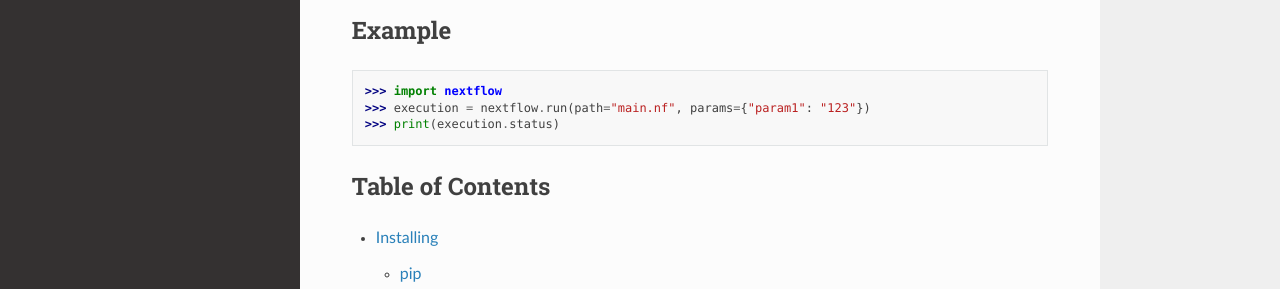
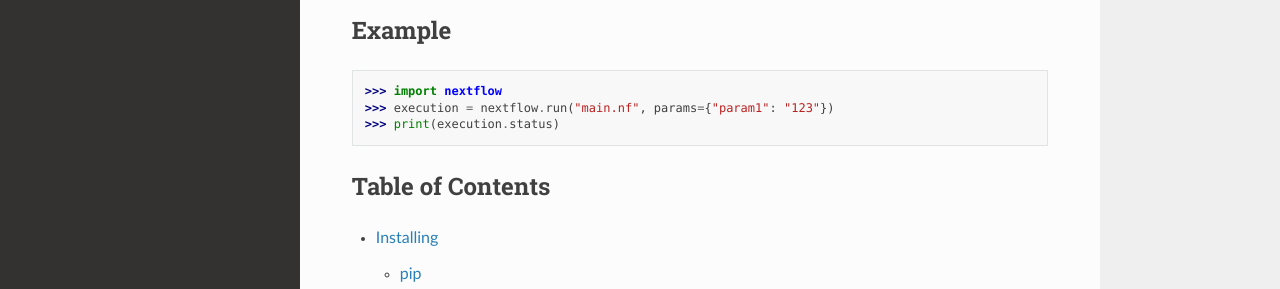
Before and after one commit to goodwright/nextflow.py, a Sphinx documentation site: the page built from docs/source/index.rst, in a window 1280 px wide and 900 px high. Shown: the part 218-507 px from the top of the window. Built offline with Sphinx 7.4.7 and the Read the Docs theme 2.0.0, drawn with Linux system fonts in a browser that asks for light colours.

Commit message:
Remove reference to old run param in docs

```diff
--- a/README.rst
+++ b/README.rst
@@ -25,7 +25,7 @@ Example
 -------
 
    >>> import nextflow
-   >>> execution = nextflow.run(path="main.nf", params={"param1": "123"})
+   >>> execution = nextflow.run("main.nf", params={"param1": "123"})
    >>> print(execution.status)
 
 
--- a/docs/source/index.rst
+++ b/docs/source/index.rst
@@ -8,7 +8,7 @@ Example
 -------
 
    >>> import nextflow
-   >>> execution = nextflow.run(path="main.nf", params={"param1": "123"})
+   >>> execution = nextflow.run("main.nf", params={"param1": "123"})
    >>> print(execution.status)
 
 Table of Contents
```
